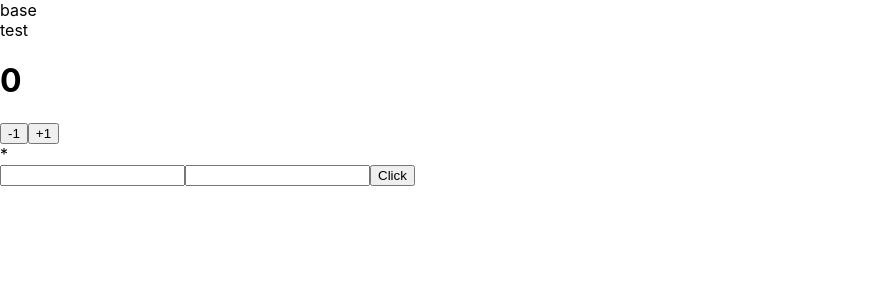
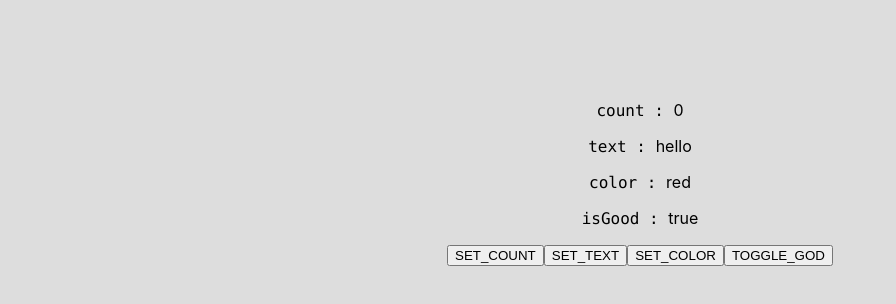
Before and after one commit to seungjin-le/My_BookShelf, a React (Create React App) app: page / in a window 1280 px wide. Shown: the top 304 px of the page, without its empty margins (0-896 px from the left). Built offline with nearby package versions, Linux system fonts and the light colour scheme.

Commit message:
React-Redux Libray 추가

```diff
--- a/package.json
+++ b/package.json
@@ -10,9 +10,12 @@
     "@types/node": "^16.11.26",
     "@types/react": "^18.0.3",
     "@types/react-dom": "^18.0.0",
+    "@types/react-redux": "^7.1.24",
     "react": "^18.0.0",
     "react-dom": "^18.0.0",
+    "react-redux": "^7.2.8",
     "react-scripts": "5.0.1",
+    "redux": "^4.1.2",
     "styled-components": "^5.3.5",
     "typescript": "^4.6.3",
     "web-vitals": "^2.1.4"
--- a/src/App.tsx
+++ b/src/App.tsx
@@ -2,16 +2,23 @@ import React from 'react';
 import Home from './page/home';
 import Counter from './components/Counter';
 import MyForm from './components/MyForm';
-
+import ReducerSample from './reducer/ReducerSample';
+import { SampleProvider } from './reducer/SampleContext';
 const App = () => {
   const onSubmit = (form: { name: string; description: string }) => {
     console.log(form);
   };
   return (
     <div>
+      {/*
       <Home title={'base'} text={'test'} />
       <Counter />
-      *<MyForm onSubmit={onSubmit} />
+      <MyForm onSubmit={onSubmit} />
+      <ReducerSample />
+      */}
+      <SampleProvider>
+        <ReducerSample />
+      </SampleProvider>
     </div>
   );
 };
--- a/src/components/Counter.tsx
+++ b/src/components/Counter.tsx
@@ -1,4 +1,4 @@
-import { useReducer, useState } from 'react';
+import { useReducer } from 'react';
 
 type Action = { type: 'INCREASE' } | { type: 'DECREASE' };
 
--- a/src/index.css
+++ b/src/index.css
@@ -1,10 +1,12 @@
 body {
-  margin: 0;
   font-family: -apple-system, BlinkMacSystemFont, 'Segoe UI', 'Roboto', 'Oxygen',
     'Ubuntu', 'Cantarell', 'Fira Sans', 'Droid Sans', 'Helvetica Neue',
     sans-serif;
   -webkit-font-smoothing: antialiased;
   -moz-osx-font-smoothing: grayscale;
+  background: #ddd;
+  text-align: center;
+  margin: 100px 0 0;
 }
 
 code {
--- /dev/null
+++ b/src/reducer/ReducerSample.tsx
@@ -0,0 +1,40 @@
+import { useSampleDispatch, useSampleState } from './SampleContext';
+
+const ReducerSample = () => {
+  const state = useSampleState();
+  const dispatch = useSampleDispatch();
+
+  const setCount = () => dispatch({ type: 'SET_COUNT', count: 5 });
+  const setText = () => dispatch({ type: 'SET_TEXT', text: 'bye' });
+  const setColor = () => dispatch({ type: 'SET_COLOR', color: 'orange' });
+  const toggleGood = () => dispatch({ type: 'TOGGLE_GOOD' });
+
+  return (
+    <div>
+      <p>
+        <code>count : </code>
+        {state.count}
+      </p>
+      <p>
+        <code>text : </code>
+        {state.text}
+      </p>
+      <p>
+        <code>color : </code>
+        {state.color}
+      </p>
+      <p>
+        <code>isGood : </code>
+        {state.isGood ? 'true' : 'false'}
+      </p>
+      <div>
+        <button onClick={setCount}>SET_COUNT</button>
+        <button onClick={setText}>SET_TEXT</button>
+        <button onClick={setColor}>SET_COLOR</button>
+        <button onClick={toggleGood}>TOGGLE_GOD</button>
+      </div>
+    </div>
+  );
+};
+
+export default ReducerSample;
--- /dev/null
+++ b/src/reducer/SampleContext.tsx
@@ -0,0 +1,77 @@
+import React, { createContext, Dispatch, useContext, useReducer } from 'react';
+
+type Color = 'red' | 'orange' | 'yellow';
+
+type State = {
+  count: number;
+  text: string;
+  color: Color;
+  isGood: boolean;
+};
+
+type Action =
+  | { type: 'SET_COUNT'; count: number }
+  | { type: 'SET_TEXT'; text: string }
+  | { type: 'SET_COLOR'; color: Color }
+  | { type: 'TOGGLE_GOOD' };
+
+type SampleDispatch = Dispatch<Action>;
+
+const SampleStateContext = createContext<State | null>(null);
+const SampleDispatchContext = createContext<SampleDispatch | null>(null);
+
+const reducer = (state: State, action: Action): State => {
+  switch (action.type) {
+    case 'SET_COUNT':
+      return {
+        ...state,
+        count: action.count,
+      };
+    case 'SET_TEXT':
+      return {
+        ...state,
+        text: action.text,
+      };
+    case 'SET_COLOR':
+      return {
+        ...state,
+        color: action.color,
+      };
+    case 'TOGGLE_GOOD':
+      return {
+        ...state,
+        isGood: !state.isGood,
+      };
+    default:
+      throw new Error('Unhandled action');
+  }
+};
+
+export const SampleProvider = ({ children }: { children: React.ReactNode }) => {
+  const [state, dispatch] = useReducer(reducer, {
+    count: 0,
+    text: 'hello',
+    color: 'red',
+    isGood: true,
+  });
+
+  return (
+    <SampleStateContext.Provider value={state}>
+      <SampleDispatchContext.Provider value={dispatch}>
+        {children}
+      </SampleDispatchContext.Provider>
+    </SampleStateContext.Provider>
+  );
+};
+
+export function useSampleState() {
+  const state = useContext(SampleStateContext);
+  if (!state) throw new Error('Cannot find SampleProvider'); // 유효하지 않을땐 에러를 발생
+  return state;
+}
+
+export function useSampleDispatch() {
+  const dispatch = useContext(SampleDispatchContext);
+  if (!dispatch) throw new Error('Cannot find SampleProvider'); // 유효하지 않을땐 에러를 발생
+  return dispatch;
+}
```
Also changed, not shown: 2 other files (tests, documents, lock files or other folders).
